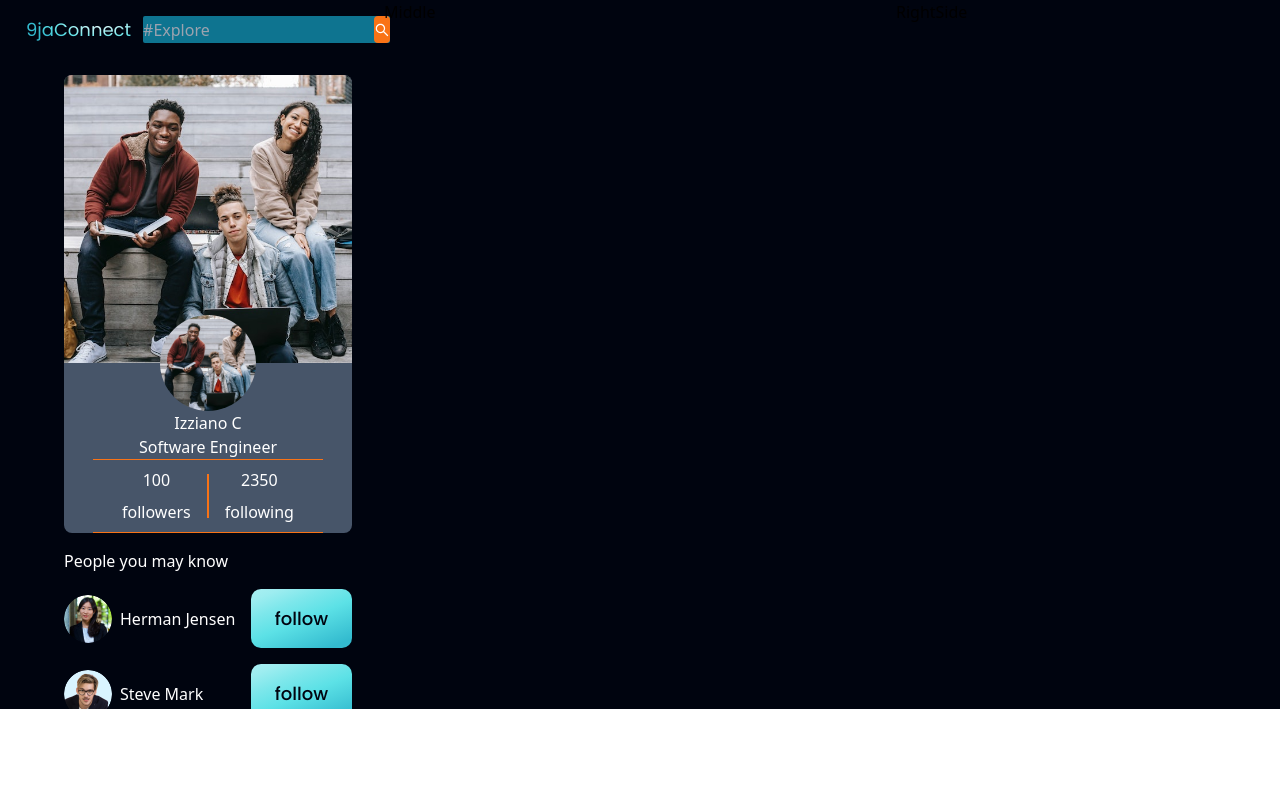
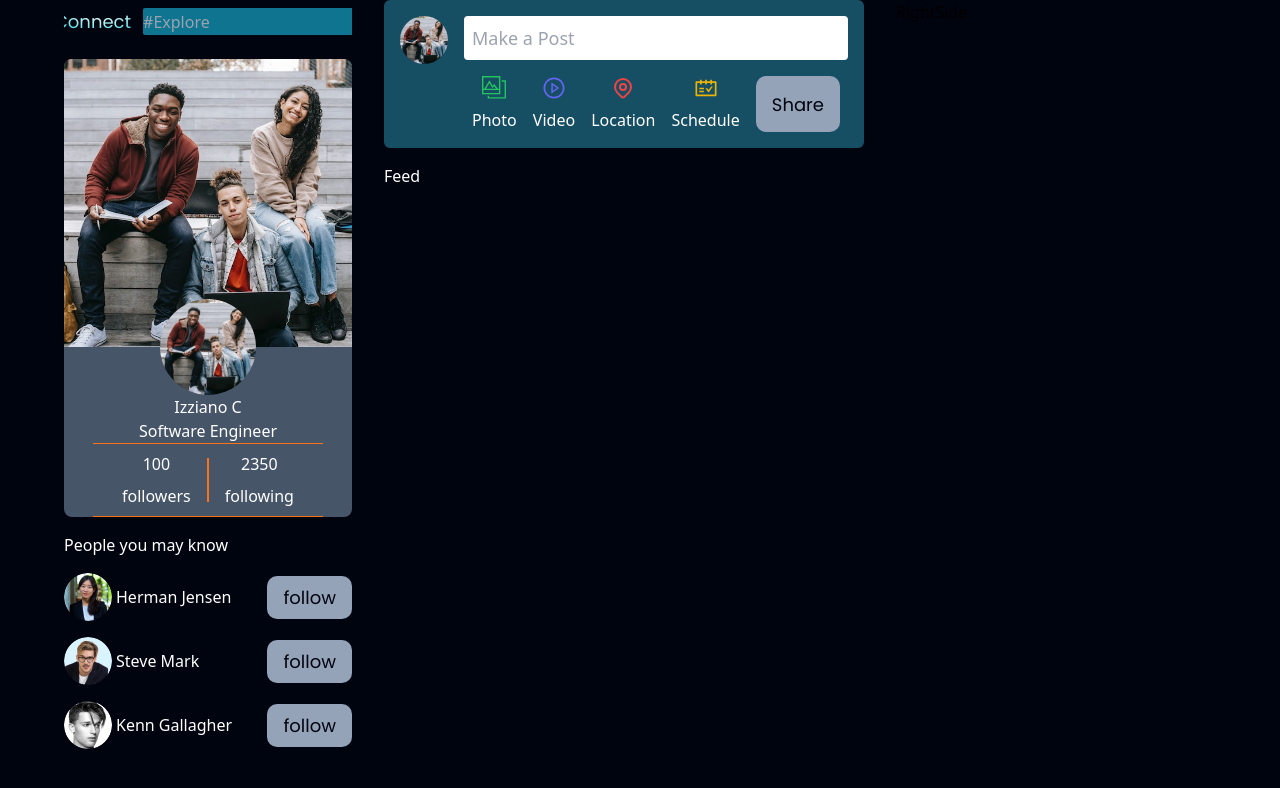
Before and after one commit to chiizzy1/we-connect-react, a React (Vite) app in the folder client/vite-project/: page / in a window 1280 px wide. Shown: the top 788 px of the page. Built offline with nearby package versions, Linux system fonts and the light colour scheme.

Commit message:
new layout

```diff
--- a/client/vite-project/src/App.css
+++ b/client/vite-project/src/App.css
@@ -5,3 +5,7 @@
     text-decoration: none;
     list-style: none;
 }
+
+::-webkit-scrollbar {
+    display: none;
+  }
--- a/client/vite-project/src/App.jsx
+++ b/client/vite-project/src/App.jsx
@@ -3,6 +3,7 @@ import { QueryClient, QueryClientProvider } from "@tanstack/react-query";
 import { Navbar, Footer, RightSideBar } from "./components";
 import { Home } from "./pages";
 import styles from "./style";
+import "./App.css"
 // import { Home, Feed, Login, SignUp, Root, EditProfile, Post, Profile, } from './routes';
 
 
@@ -10,7 +11,7 @@ const client = new QueryClient();
 
 
 const App = () => (
-  <div className="bg-primary w-full overflow-hidden">
+  <div className="bg-primary w-full h-screen">
 
     <div className={`bg-primary ${styles.paddingX} ${styles.flexCenter}`}>
       <div className={`${styles.boxWidth}`}>
--- a/client/vite-project/src/components/Button.jsx
+++ b/client/vite-project/src/components/Button.jsx
@@ -1,6 +1,6 @@
 
-const Button = ({ styles, text }) => (
-    <button type="button" className={`py-4 px-6 font-poppins font-medium text-[18px] text-primary bg-blue-gradient rounded-[10px] outline-none ${styles}`}>
+const Button = ({ style, text }) => (
+    <button type="button" className={`font-poppins font-sm text-[18px] text-primary bg-slate-400 hover:bg-orange-700 rounded-[10px] outline-none ${style}`}>
       { text }
     </button>
 );
--- /dev/null
+++ b/client/vite-project/src/components/Feed.jsx
@@ -0,0 +1,9 @@
+import React from 'react'
+
+const Feed = () => {
+  return (
+    <div>Feed</div>
+  )
+}
+
+export default Feed
--- a/client/vite-project/src/components/Followers.jsx
+++ b/client/vite-project/src/components/Followers.jsx
@@ -3,17 +3,17 @@ import Button from './Button'
 
 const Followers = ({data, id}) => {
   return (
-    <div className='flex justify-between items-center'>
+    <div className='flex justify-between items-center ' key={id}>
 
-        <div className="flex gap-2">
+        <div className="flex gap-1">
             <img src={data.img} alt="user-img" className='h-12 w-12 rounded-full'/>
             <div className="flex flex-col items-start justify-center">
-                <span className="f">{data.name}</span>
-                <span className="f"></span>
+                <span className="">{data.name}</span>
+                <span className=""></span>
             </div>
         </div>
 
-        <Button text="follow" />
+        <Button text="follow" style="py-2 px-4" />
     </div>
   )
 }
--- a/client/vite-project/src/components/HomeComponents/LeftSide.jsx
+++ b/client/vite-project/src/components/HomeComponents/LeftSide.jsx
@@ -5,7 +5,7 @@ import FollowersCard from '../FollowersCard'
 
 const LeftSide = () => {
   return (
-    <div className='flex text-white flex-col gap-4 items-center'>
+    <div className='flex text-white flex-col gap-4 items-center overflow-auto'>
       <LogoSearch />
       <ProfileCard />
       <FollowersCard />
--- a/client/vite-project/src/components/HomeComponents/Middle.jsx
+++ b/client/vite-project/src/components/HomeComponents/Middle.jsx
@@ -1,8 +1,13 @@
 import React from 'react'
+import Feed from '../Feed'
+import NewPost from '../NewPost'
 
 const Middle = () => {
   return (
-    <div>Middle</div>
+    <div className="flex text-white flex-col gap-4 h-screen overflow-auto">
+      <NewPost />
+      <Feed />
+    </div>
   )
 }
 
--- a/client/vite-project/src/components/LogoSearch.jsx
+++ b/client/vite-project/src/components/LogoSearch.jsx
@@ -6,7 +6,7 @@ import * as IoIcons from 'react-icons/io';
 
 const LogoSearch = () => {
   return (
-    <div className='flex gap-3 p-4'>
+    <div className='flex gap-3 p-2'>
         <div className="font-poppins text-gradient cursor-pointer text-[18px]">9jaConnect</div>
         <div className="flex rounded-sm bg-cyan-700">
             <input type="text" className='bg-transparent border-0 outline-0' placeholder='#Explore' />
--- /dev/null
+++ b/client/vite-project/src/components/NewPost.jsx
@@ -0,0 +1,69 @@
+import { useRef, useState } from "react";
+import { students } from "../assets";
+import { TfiGallery } from "react-icons/tfi";
+import { AiOutlinePlayCircle, AiOutlineSchedule } from "react-icons/ai";
+import { HiOutlineLocationMarker } from "react-icons/hi";
+import { GiTireIronCross } from "react-icons/gi";
+import Button from "./Button";
+
+
+const NewPost = () => {
+
+    const [image, setImage] = useState(null);
+    const imageRef = useRef();
+
+    const onImageChange = (e) =>{
+        if (e.target.files && e.target.files[0]) {
+            let img = e.target.files[0];
+            setImage({
+                image: URL.createObjectURL(img),
+            });
+        }
+    }
+
+  return (
+    <div className="flex gap-4 p-4 rounded-md bg-cyan-900">
+        <img src={students} alt="profile-img" className="w-12 h-12 rounded-full"/>
+        <div className="flex flex-col gap-4 w-full">
+            <input
+                type="text"
+                name="" id=""
+                placeholder="Make a Post"
+                className="rounded p-2 border-0 text-lg outline-0"
+            />
+
+            <div className="flex justify-around ">
+                <div onClick={() => imageRef.current.click()} className="flex rounded-md gap-2 flex-col justify-center cursor-pointer items-center font-medium">
+                    <TfiGallery className="text-2xl text-green-500" />
+                    <p>Photo</p>
+                </div>
+                <div className="flex rounded-md gap-2 flex-col justify-center cursor-pointer items-center font-medium">
+                    <AiOutlinePlayCircle className="text-2xl text-indigo-500" />
+                    <p>Video</p>
+                </div>
+                <div className="flex rounded-md gap-2 flex-col justify-center cursor-pointer items-center font-medium">
+                    <HiOutlineLocationMarker className="text-2xl text-red-500" />
+                    <p>Location</p>
+                </div>
+                <div className="flex rounded-md gap-2 flex-col justify-center cursor-pointer items-center font-medium">
+                    <AiOutlineSchedule className="text-2xl text-yellow-500" />
+                    <p>Schedule</p>
+                </div>
+                <Button style="py-2 px-4" text="Share" />
+                {/* File Input */}
+                <div className="hidden">
+                    <input type="file" name="myImage" ref={imageRef} onChange={onImageChange} />
+                </div>
+            </div>
+            {image && (
+                <div className="flex  gap-4 w-72 h-72">
+                    <GiTireIronCross className="text-red-200"/>
+                    <img src={image.image} alt="img-preview" className="w-full"/>
+                </div>
+            )}
+        </div>
+    </div>
+  )
+}
+
+export default NewPost
--- a/client/vite-project/src/components/index.js
+++ b/client/vite-project/src/components/index.js
@@ -17,6 +17,8 @@ import RightSide from "./HomeComponents/RightSide";
 import LogoSearch from "./LogoSearch";
 import ProfileCard from "./ProfileCard";
 import FollowersCard from "./FollowersCard";
+import Feed from "./Feed";
+import NewPost from "./NewPost";
 
 export {
     Navbar,
@@ -36,5 +38,7 @@ export {
     Middle,
     RightSide,
     LogoSearch,
-    ProfileCard
+    ProfileCard,
+    Feed,
+    NewPost,
 }
```
